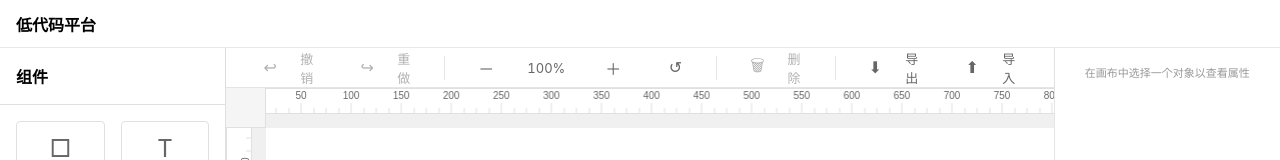
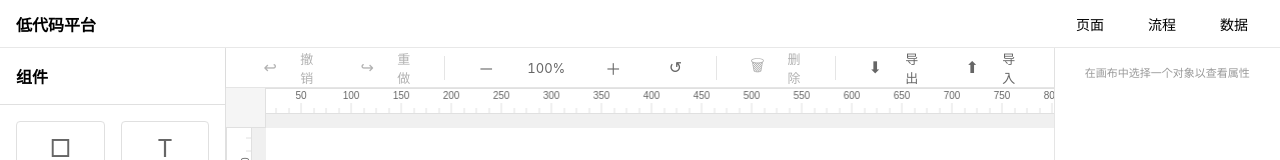
Before and after one commit to xenonflash/simple-editor, a Vue app: page / in a window 1280 px wide. Shown: the top 160 px of the page. Built offline with nearby package versions, Linux system fonts and the light colour scheme; the HTML template or start-up script is replaced by a standard one.

Commit message:
添加mvc按钮

```diff
--- a/src/components/layout/TopBar.vue
+++ b/src/components/layout/TopBar.vue
@@ -2,7 +2,9 @@
   <div class="topbar">
     <div class="logo">低代码平台</div>
     <div class="actions">
-      <!-- 这里可以添加预览、保存等操作按钮 -->
+      <button class="action-btn">页面</button>
+      <button class="action-btn">流程</button>
+      <button class="action-btn">数据</button>
     </div>
   </div>
 </template>
@@ -28,6 +30,24 @@
 
 .actions {
   display: flex;
-  gap: 16px;
+  gap: 12px;
+}
+
+.action-btn {
+  padding: 6px 16px;
+  border: none;
+  background-color: transparent;
+  cursor: pointer;
+  font-size: 14px;
+  border-radius: 4px;
+  transition: background-color 0.2s;
+}
+
+.action-btn:hover {
+  background-color: #f5f5f5;
+}
+
+.action-btn:active {
+  background-color: #e8e8e8;
 }
 </style>
```
